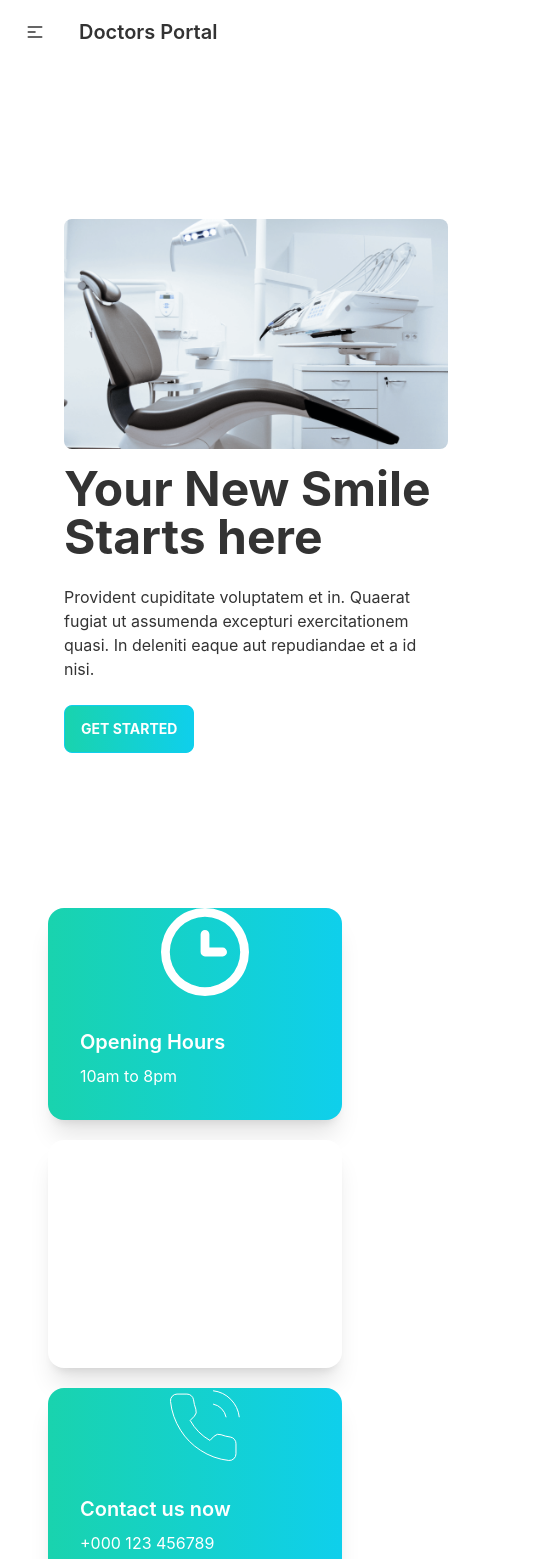
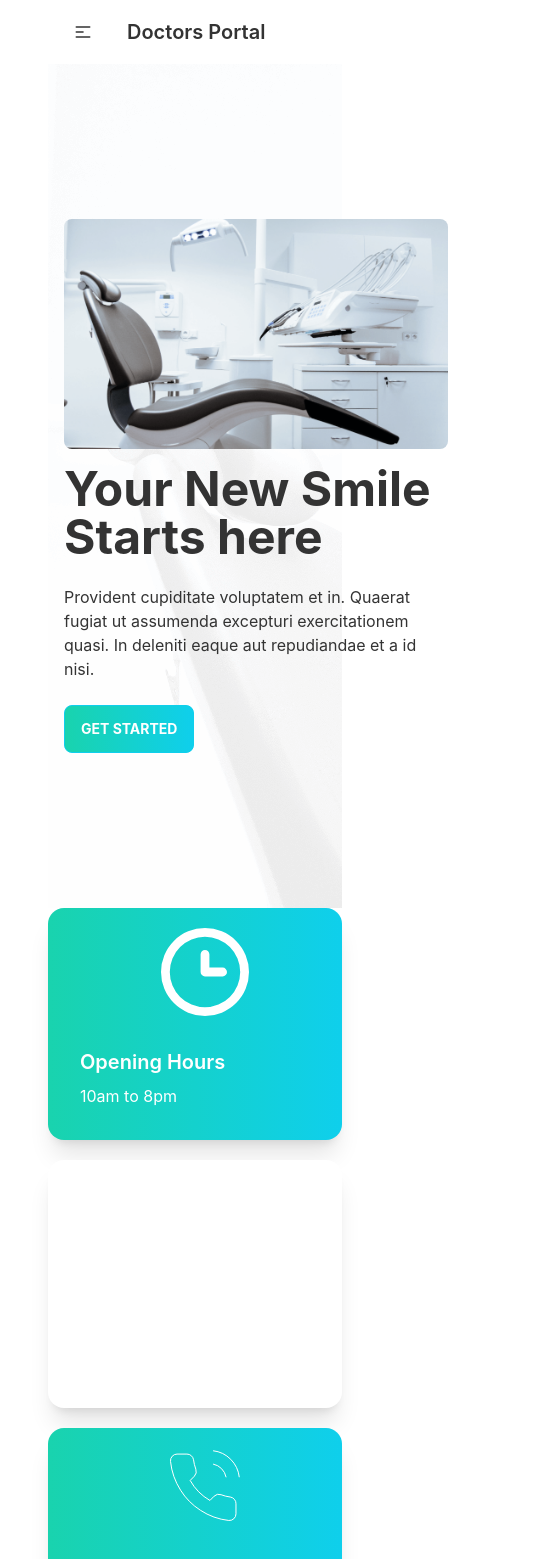
Before and after one commit to fahad09fahim/doctors-portal-client-site-f, a React (Create React App) app: page / in a window 390 px wide. Shown: the top 1559 px of the page, 560 px wide, since content can reach past the window. Built offline with nearby package versions, Linux system fonts and the light colour scheme.

Commit message:
appointment emplement

```diff
--- a/package.json
+++ b/package.json
@@ -7,7 +7,9 @@
     "@testing-library/react": "^13.2.0",
     "@testing-library/user-event": "^13.5.0",
     "daisyui": "^2.14.3",
+    "date-fns": "^2.28.0",
     "react": "^18.1.0",
+    "react-day-picker": "^8.0.4",
     "react-dom": "^18.1.0",
     "react-router-dom": "^6.3.0",
     "react-scripts": "5.0.1",
--- a/src/App.js
+++ b/src/App.js
@@ -1,18 +1,20 @@
 import { Route, Routes } from "react-router-dom";
 import "./App.css";
 import About from "./Pages/About/About";
+import Appointment from "./Pages/Appointment/Appointment";
 import Home from "./Pages/Home/Home/Home";
 import Login from "./Pages/Login/Login";
 import NavBar from "./Pages/Shared/NavBar";
 
 function App() {
   return (
-    <div>
+    <div className="max-w-7xl mx-auto px-12">
       <NavBar />
       <Routes>
         <Route path="/" element={<Home />} />
         <Route path="/about" element={<About />} />
-        <Route path="/login" element={<Login/>}/>
+        <Route path="/login" element={<Login />} />
+        <Route path="/appointment" element={<Appointment />} />
       </Routes>
     </div>
   );
--- /dev/null
+++ b/src/Pages/Appointment/Appointment.js
@@ -0,0 +1,14 @@
+import React from "react";
+import Footer from "../Shared/Footer";
+import AppointmentBanner from "./AppointmentBanner";
+
+const Appointment = () => {
+  return (
+    <div>
+      <AppointmentBanner />
+      <Footer />
+    </div>
+  );
+};
+
+export default Appointment;
--- /dev/null
+++ b/src/Pages/Appointment/AppointmentBanner.js
@@ -0,0 +1,31 @@
+import React, { useState } from "react";
+import chair from "../../assets/images/chair.png";
+import bgBanner from "../../assets/images/bg.png";
+import { DayPicker } from "react-day-picker";
+import "react-day-picker/dist/style.css";
+import { format } from "date-fns";
+const AppointmentBanner = () => {
+  const [date, setDate] = useState(new Date());
+  return (
+    <div
+      style={{
+        background: `url=(${bgBanner})`,
+      }}
+      class="hero min-h-screen bg-cover"
+    >
+      <div class="hero-content flex-col lg:flex-row-reverse">
+        <img
+          src={chair}
+          class="max-w-sm rounded-lg shadow-2xl"
+          alt="dentis chair"
+        />
+        <div>
+          <DayPicker mode="single" selected={date} onSelect={setDate} />
+          <p>You have selected: {format(date, "PP")}</p>
+        </div>
+      </div>
+    </div>
+  );
+};
+
+export default AppointmentBanner;
--- a/src/Pages/Home/Banner.js
+++ b/src/Pages/Home/Banner.js
@@ -1,15 +1,25 @@
-import React from 'react';
-import bannerimg from '../../assets/images/chair.png'
-import Button from '../Shared/Button';
+import React from "react";
+import bannerimg from "../../assets/images/chair.png";
+import Button from "../Shared/Button";
+import bg from "../../assets/images/bg.png";
 
 const Banner = () => {
   return (
-        <div  class="hero min-h-screen bg-cover ">
+    <div
+      style={{
+        background: `url(${bg})`,
+      }}
+      class="hero min-h-screen bg-cover "
+    >
       <div class="hero-content flex-col lg:flex-row-reverse">
         <img src={bannerimg} class="max-w-sm s rounded-lg shadow-3xl " />
         <div>
           <h1 class="text-5xl font-bold">Your New Smile Starts here</h1>
-            <p class="py-6">Provident cupiditate voluptatem et in. Quaerat fugiat ut assumenda excepturi exercitationem quasi. In deleniti eaque aut repudiandae et a id nisi.</p>
+          <p class="py-6">
+            Provident cupiditate voluptatem et in. Quaerat fugiat ut assumenda
+            excepturi exercitationem quasi. In deleniti eaque aut repudiandae et
+            a id nisi.
+          </p>
           <Button>Get Started</Button>
         </div>
       </div>
--- a/src/Pages/Home/Footer.js
+++ /dev/null
@@ -1,39 +0,0 @@
-import React from 'react';
-import footer from '../../assets/images/footer.png';
-
-const Footer = () => {
-    return (
-        <footer style={{
-            background: `url(${footer})`,
-            backgroundSize: 'cover'
-        }} className="p-10">
-            <div className='footer'>
-                <div>
-                    <span className="footer-title">Services</span>
-                    <a className="link link-hover">Branding</a>
-                    <a className="link link-hover">Design</a>
-                    <a className="link link-hover">Marketing</a>
-                    <a className="link link-hover">Advertisement</a>
-                </div>
-                <div>
-                    <span className="footer-title">Company</span>
-                    <a className="link link-hover">About us</a>
-                    <a className="link link-hover">Contact</a>
-                    <a className="link link-hover">Jobs</a>
-                    <a className="link link-hover">Press kit</a>
-                </div>
-                <div>
-                    <span className="footer-title">Legal</span>
-                    <a className="link link-hover">Terms of use</a>
-                    <a className="link link-hover">Privacy policy</a>
-                    <a className="link link-hover">Cookie policy</a>
-                </div>
-            </div>
-            <div className='my-10 text-center'>
-                <p>Copyright © 2022 - All right reserved by ACME Industries Ltd</p>
-            </div>
-        </footer>
-    );
-};
-
-export default Footer;
--- a/src/Pages/Home/Home/Home.js
+++ b/src/Pages/Home/Home/Home.js
@@ -5,18 +5,18 @@ import Service from "../Service";
 import MakeAppointment from "../MakeAppointment";
 import Testimonial from "../Testimonial";
 import Contact from "../Contact";
-import Footer from "../Footer";
+import Footer from "../../Shared/Footer";
 
 const Home = () => {
   return (
-    <div className="px-12">
+    <div>
       <Banner />
       <Info />
-      <Service/>
-      <MakeAppointment/>
-      <Testimonial/>
-      <Contact/>
-      <Footer/>
+      <Service />
+      <MakeAppointment />
+      <Testimonial />
+      <Contact />
+      <Footer />
     </div>
   );
 };
--- a/src/Pages/Home/Info.js
+++ b/src/Pages/Home/Info.js
@@ -4,12 +4,26 @@ import clock from "../../assets/icons/clock.svg";
 import marker from "../../assets/icons/marker.svg";
 import phone from "../../assets/icons/phone.svg";
 const Info = () => {
-
   return (
     <div className="grid grid-cols-1 lg:grid-cols-3 gap-5 ">
-      <InfoCard cardInfo="10am to 8pm" bgClass="bg-gradient-to-r from-secondary to-primary" cardTitle="Opening Hours" img={clock} />
-      <InfoCard cardInfo="Brooklyn, NY 10036, United States" bgClass="bg-accent" cardTitle="Visit our location" img={marker} />
-      <InfoCard cardInfo="+000 123 456789" bgClass="bg-gradient-to-r from-secondary to-primary" cardTitle="Contact us now" img={phone} />
+      <InfoCard
+        cardInfo="10am to 8pm"
+        bgClass="bg-gradient-to-r from-secondary to-primary"
+        cardTitle="Opening Hours"
+        img={clock}
+      />
+      <InfoCard
+        cardInfo="Brooklyn, NY 10036, United States"
+        bgClass="bg-[#3A4256]"
+        cardTitle="Visit our location"
+        img={marker}
+      />
+      <InfoCard
+        cardInfo="+000 123 456789"
+        bgClass="bg-gradient-to-r from-secondary to-primary"
+        cardTitle="Contact us now"
+        img={phone}
+      />
     </div>
   );
 };
--- a/src/Pages/Home/InfoCard.js
+++ b/src/Pages/Home/InfoCard.js
@@ -1,13 +1,14 @@
-import React from 'react';
+import React from "react";
 
-const InfoCard = ({img, cardTitle, bgClass , cardInfo}) => {
+const InfoCard = ({ img, cardTitle, bgClass, cardInfo }) => {
   return (
     <div class={`card lg:card-side bg-base-100 shadow-xl ${bgClass}`}>
-  <figure className='pl-5'><img src={img} alt="Album"/></figure>
+      <figure className="pl-5 pt-5">
+        <img src={img} alt="Album" />
+      </figure>
       <div class="card-body">
         <h2 class="card-title text-white">{cardTitle}</h2>
-    <p className='text-white'>{cardInfo}</p>
-
+        <p className="text-white">{cardInfo}</p>
       </div>
     </div>
   );
--- /dev/null
+++ b/src/Pages/Shared/Footer.js
@@ -0,0 +1,44 @@
+import React from "react";
+import footer from "../../assets/images/footer.png";
+
+const Footer = () => {
+  const today = new Date();
+  const year = today.getFullYear();
+  return (
+    <footer
+      style={{
+        background: `url(${footer})`,
+        backgroundSize: "cover",
+      }}
+      className="p-10"
+    >
+      <div className="footer">
+        <div>
+          <span className="footer-title">Services</span>
+          <a className="link link-hover">Branding</a>
+          <a className="link link-hover">Design</a>
+          <a className="link link-hover">Marketing</a>
+          <a className="link link-hover">Advertisement</a>
+        </div>
+        <div>
+          <span className="footer-title">Company</span>
+          <a className="link link-hover">About us</a>
+          <a className="link link-hover">Contact</a>
+          <a className="link link-hover">Jobs</a>
+          <a className="link link-hover">Press kit</a>
+        </div>
+        <div>
+          <span className="footer-title">Legal</span>
+          <a className="link link-hover">Terms of use</a>
+          <a className="link link-hover">Privacy policy</a>
+          <a className="link link-hover">Cookie policy</a>
+        </div>
+      </div>
+      <div className="my-10 text-center">
+        <p>Copyright © {year} - All right reserved </p>
+      </div>
+    </footer>
+  );
+};
+
+export default Footer;
--- a/src/Pages/Shared/NavBar.js
+++ b/src/Pages/Shared/NavBar.js
@@ -22,6 +22,7 @@ const NavBar = () => {
       <li>
         <Link to="/login">Login</Link>
       </li>
+      <li></li>
     </>
   );
   return (
```
Also changed, not shown: src/Pages/Home/Service.js (+18 -7 lines), 1 other file (tests, documents, lock files or other folders). Lines whose indentation alone changed are shown as unchanged.
